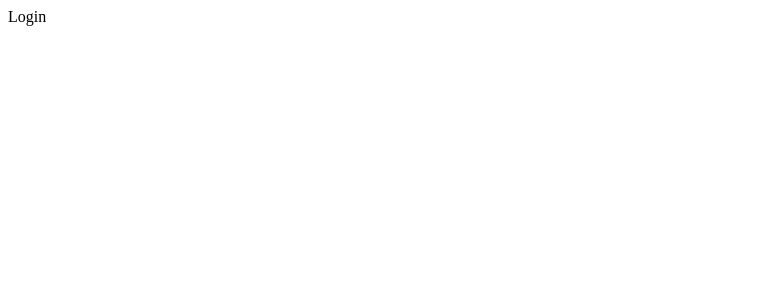
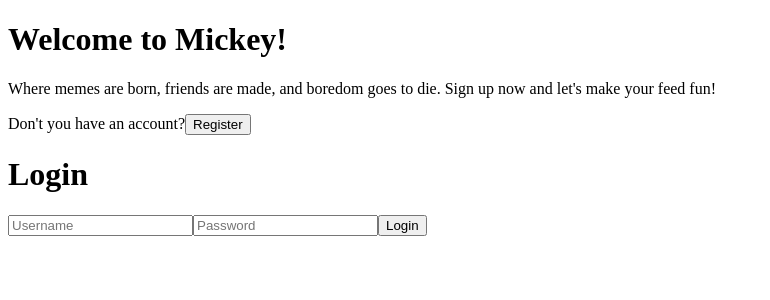
Before and after one commit to gimasha-ranasinghe/Mickey---Social-Media-Application, a React (Vite) app: page / in a window 1280 px wide. Shown: the top 300 px of the page, without its empty margins (0-770 px from the left). Built offline with nearby package versions, Linux system fonts and the light colour scheme.

Commit message:
Login page added

```diff
--- a/src/pages/login/Login.jsx
+++ b/src/pages/login/Login.jsx
@@ -1,7 +1,29 @@
 import "./login.scss";
 
 const Login = () => {
-  return <div className="login">Login</div>;
+  return (
+    <div className="login">
+      <div className="card">
+        <div className="left">
+          <h1>Welcome to Mickey!</h1>
+          <p>
+            Where memes are born, friends are made, and boredom goes to die.
+            Sign up now and let's make your feed fun!
+          </p>
+          <span>Don't you have an account?</span>
+          <button>Register</button>
+        </div>
+        <div className="right">
+          <h1>Login</h1>
+          <form>
+            <input type="text" placeholder="Username" />
+            <input type="password" placeholder="Password" />
+            <button>Login</button>
+          </form>
+        </div>
+      </div>
+    </div>
+  );
 };
 
 export default Login;
```
